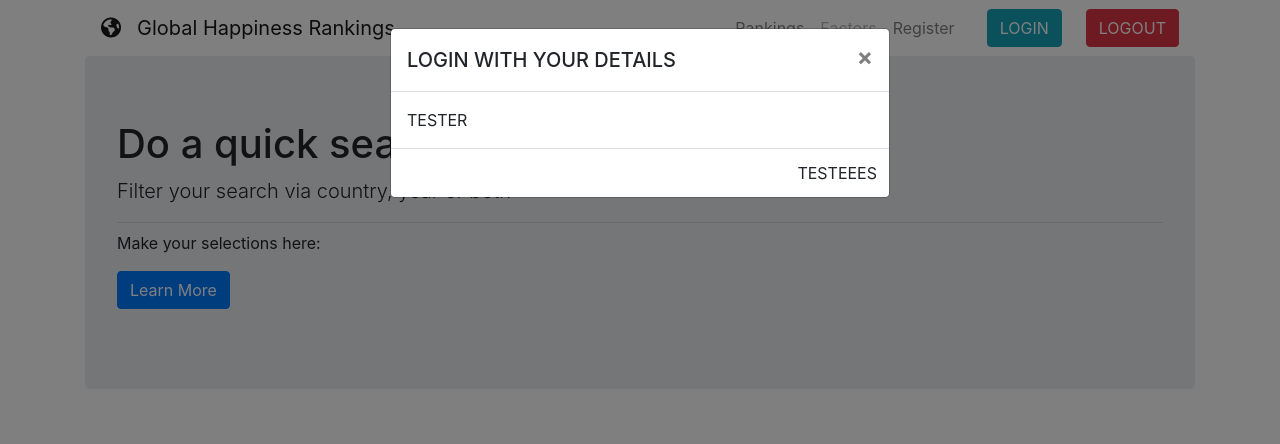
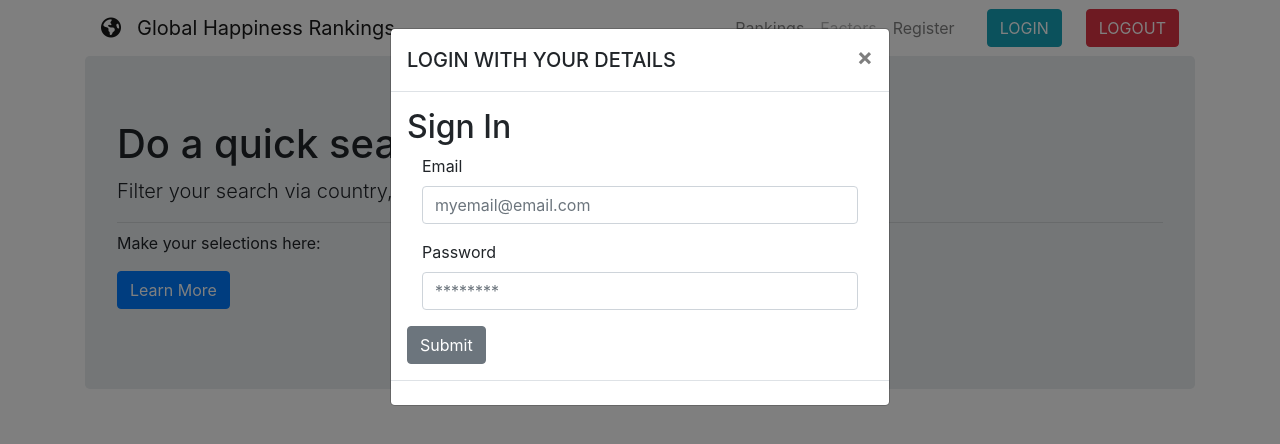
Before and after one commit to jckh-dev/cab230-a1, a React (Create React App) app: page / in a window 1280 px wide. Both pictures are taken after a click on the button "LOGIN". Shown: the top 444 px of the page. Built offline with nearby package versions, Linux system fonts and the light colour scheme.

Commit message:
login updates

```diff
--- a/src/components/login.jsx
+++ b/src/components/login.jsx
@@ -5,10 +5,14 @@ import {
     ModalHeader,
     ModalBody,
     ModalFooter,
-    Container, Col, Form,
-    FormGroup, Label, Input,
-    FormText, FormFeedback,
-
+    Container,
+    Col,
+    Form,
+    FormGroup,
+    Label,
+    Input,
+    FormText,
+    FormFeedback,
 } from 'reactstrap';
 
 
@@ -23,11 +27,25 @@ import {
 //         validate: {
 //             emailState: '',
 //         },
+//       }
+//       this.handleChange = this.handleChange.bind(this);
+//   }
+
+
+
+
+const Login = (props) => {
+
+//     this.state = {
+//         'email': '',
+//         'password': '',
+//         validate: {
+//             emailState: '',
+//         },
 //     }
 //     this.handleChange = this.handleChange.bind(this);
-    // }
 
-    // validateEmail(e) {
+// function validateEmail(e) {
 //     const emailRex = /^(([^<>()[\]\\.,;:\s@"]+(\.[^<>()[\]\\.,;:\s@"]+)*)|(".+"))@((\[[0-9]{1,3}\.[0-9]{1,3}\.[0-9]{1,3}\.[0-9]{1,3}\])|(([a-zA-Z\-0-9]+\.)+[a-zA-Z]{2,}))$/;
 //     const { validate } = this.state
 //     if (emailRex.test(e.target.value)) {
@@ -47,33 +65,57 @@ import {
 //     });
 // }
 
-    // submitForm(e) {
+// function submitForm(e) {
 //     e.preventDefault();
 //     console.log(`Email: ${this.state.email}`)
 // }
-    // const {
-    //     buttonLabel,
-    //     className
-    // } = props;
 
-const Login = (props) => {
 
 const [modal, setModal] = useState(false);
 
 const toggle = () => setModal(!modal);
+
+// const [email, setEmail] = useState('');
+
+// const [password, setPassword] = useState('');
 
 // const { email, password } = this.state;
 
 return (
     <div>
         <Button color="info" className="ml-4" onClick={toggle}>LOGIN</Button>
-            <Modal isOpen={modal} toggle={toggle} >
+        <Modal isOpen={modal} toggle={toggle}>
             <ModalHeader toggle={toggle}>LOGIN WITH YOUR DETAILS</ModalHeader>
             <ModalBody>
-                    TESTER
+                <h2>Sign In</h2>
+                <Form className="form">
+                    <Col>
+                        <FormGroup>
+                            <Label>Email</Label>
+                            <Input
+                                type="email"
+                                name="email"
+                                id="exampleEmail"
+                                placeholder="myemail@email.com"
+                            />
+                        </FormGroup>
+                    </Col>
+                    <Col>
+                        <FormGroup>
+                            <Label for="examplePassword">Password</Label>
+                            <Input
+                                type="password"
+                                name="password"
+                                id="examplePassword"
+                                placeholder="********"
+                            />
+                        </FormGroup>
+                    </Col>
+                    <Button>Submit</Button>
+                </Form>
                 </ModalBody>
             <ModalFooter>
-                    TESTEEES
+
             </ModalFooter>
         </Modal>
     </div>
--- a/src/components/nav.jsx
+++ b/src/components/nav.jsx
@@ -21,15 +21,6 @@ const NavBar = (props) => {
     const [isOpen, setIsOpen] = useState(false);
 
     const toggle = () => setIsOpen(!isOpen);
-
-    const {
-        buttonLabel,
-        className
-    } = props;
-
-    const [modal, setModal] = useState(false);
-
-    const toggle2 = () => setModal(!modal);
 
     return (
         <div>
```
Lines whose indentation alone changed are shown as unchanged.
